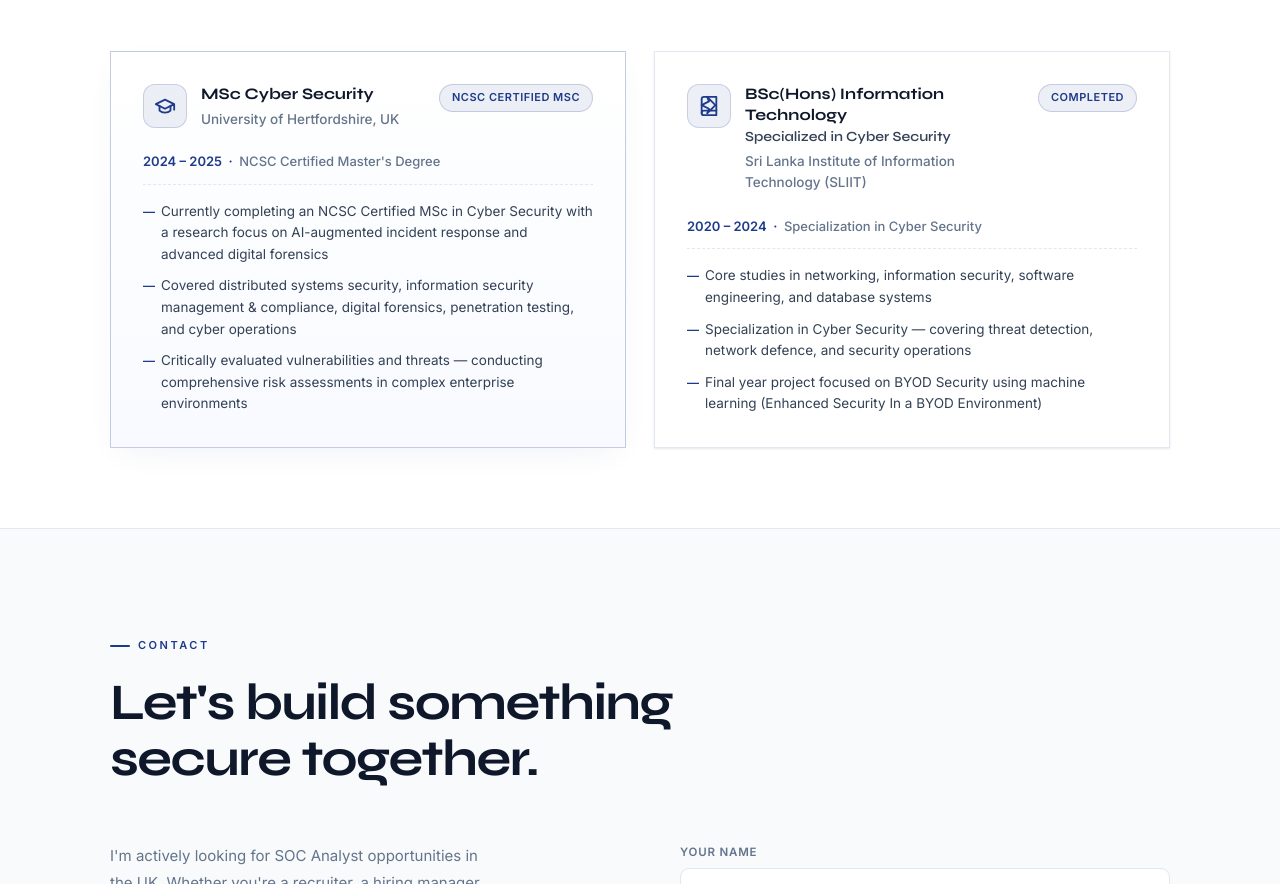
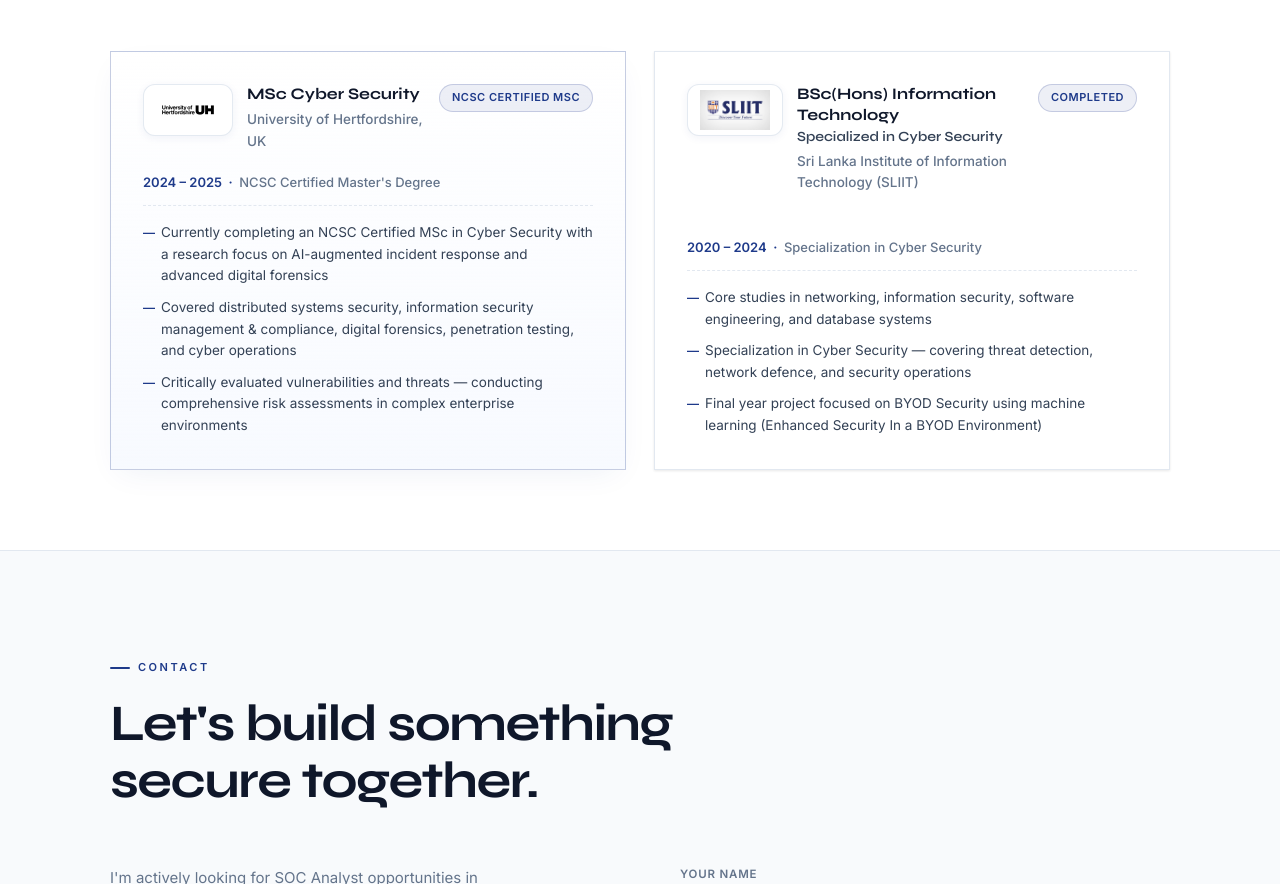
Before and after one commit to ceylonroameryt-bit/portfolio-v1, a website: page index.html in a window 1280 px wide. Shown: the part 8742-9626 px from the top of the page. Drawn offline with Linux system fonts and the light colour scheme.

Commit message:
Integrate official University of Hertfordshire and SLIIT logos into Education section cards

```diff
--- a/index.html
+++ b/index.html
@@ -57,10 +57,10 @@
     </script>
 
     <!-- Core Stylesheets -->
-    <link rel="stylesheet" href="src/css/main.css?v=2.9">
+    <link rel="stylesheet" href="src/css/main.css?v=3.0">
 
     <!-- Deferred JavaScript -->
-    <script src="src/js/main.js?v=2.9" defer></script>
+    <script src="src/js/main.js?v=3.0" defer></script>
 
 
 
@@ -757,8 +757,8 @@
                 <!-- MSc -->
                 <div class="edu-card edu-card--current">
                     <div class="edu-card-header">
-                        <div class="edu-icon">
-                            <svg width="22" height="22" viewBox="0 0 24 24" fill="none" stroke="currentColor" stroke-width="2" stroke-linecap="round" stroke-linejoin="round"><path d="M22 10v6M2 10l10-5 10 5-10 5z"></path><path d="M6 12v5c3 3 9 3 12 0v-5"></path></svg>
+                        <div class="edu-logo-wrap">
+                            <img src="assets/hertfordshire-logo.png" alt="University of Hertfordshire Logo" class="edu-logo-img">
                         </div>
                         <div class="edu-header-info">
                             <h3>MSc Cyber Security</h3>
@@ -779,8 +779,8 @@
                 <!-- BSc -->
                 <div class="edu-card">
                     <div class="edu-card-header">
-                        <div class="edu-icon">
-                            <svg width="22" height="22" viewBox="0 0 24 24" fill="none" stroke="currentColor" stroke-width="2" stroke-linecap="round" stroke-linejoin="round"><path d="M12 15l-2 5l9-9l-9-9l2 5l-8 4z"></path><path d="M4 19.5A2.5 2.5 0 0 1 6.5 17H20"></path><path d="M6.5 2H20v20H6.5A2.5 2.5 0 0 1 4 19.5v-15A2.5 2.5 0 0 1 6.5 2z"></path></svg>
+                        <div class="edu-logo-wrap">
+                            <img src="assets/sliit-logo.png" alt="SLIIT Logo" class="edu-logo-img">
                         </div>
                         <div class="edu-header-info">
                             <h3>BSc(Hons) Information Technology<br><small style="font-size:14px; font-weight:600; color:var(--ink-light);">Specialized in Cyber Security</small></h3>
--- a/src/css/main.css
+++ b/src/css/main.css
@@ -2524,17 +2524,29 @@ section {
     margin-bottom: 20px;
 }
 
-.edu-icon {
-    width: 44px;
-    height: 44px;
+.edu-logo-wrap {
+    height: 52px;
+    width: auto;
+    min-width: 52px;
+    max-width: 140px;
     border-radius: 12px;
-    background: rgba(30, 58, 138, 0.08);
-    border: 1px solid rgba(30, 58, 138, 0.18);
-    color: var(--accent);
+    background: #FFFFFF;
+    border: 1px solid rgba(226, 232, 240, 0.9);
     display: flex;
     align-items: center;
     justify-content: center;
     flex-shrink: 0;
+    padding: 6px 12px;
+    box-shadow: 0 2px 8px rgba(30, 58, 138, 0.06);
+    overflow: hidden;
+}
+
+.edu-logo-img {
+    max-height: 40px;
+    max-width: 100%;
+    width: auto;
+    height: auto;
+    object-fit: contain;
 }
 
 .edu-header-info {
```
Also changed, not shown: assets/hertfordshire-logo.png (added), assets/sliit-logo.png (added).
